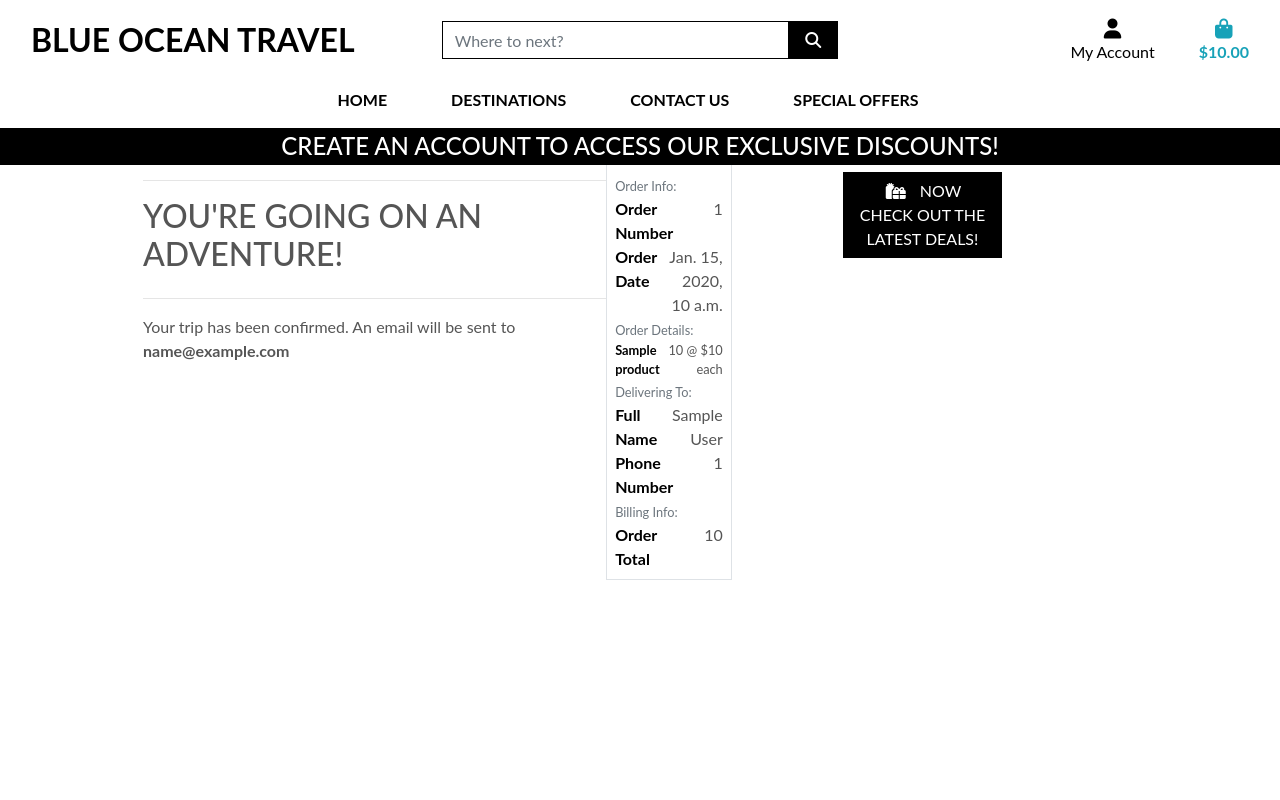
After one commit to d-lynch95/Blue_Ocean_Travel, a Django app: template contact/templates/contact/contact_success.html in a window 1280 px wide. The commit adds this page. Run offline with Django 3.2, Linux system fonts and the light colour scheme; the template is opened without the code that fills it: most values are stand-ins (such as "Sample title", 1, 10 or a date in 2020); parts of the project's set-up code (start-up, migrations or seed data) failed here and were passed over; some libraries are stand-ins or nearby versions.

Commit message:
add why us section to index page and create contact_success page

```diff
--- a/contact/templates/contact/contact.html
+++ b/contact/templates/contact/contact.html
@@ -19,11 +19,11 @@
                 <hr class="w-50 mb-1">
             </div>
         </div>
-        <div class="row">
+        <div class="row d-flex justify-content-center">
             <div class="row">
                 <div class="col-12 col-lg-6">
                     <p class="text-muted">Fill out the form below to Contact Us</p>
-                    <form action="{% url 'contact' %}" method="POST" id="payment-form">
+                    <form action="{% url 'contact' %}" method="POST" id="payment-form" class="justify-content-center">
                         {% csrf_token %}
                         <fieldset class="rounded px-3 mb-5">
                             <legend class="fieldset-label small text-black px-2 w-auto">Details</legend>
--- /dev/null
+++ b/contact/templates/contact/contact_success.html
@@ -0,0 +1,126 @@
+{% extends "base.html" %}
+{% load static %}
+
+{% block extra_css %}
+    <link rel="stylesheet" href="{% static 'checkout/css/checkout.css' %}">
+{% endblock %}
+
+{% block page_header %}
+    <div class="container header-container">
+        <div class="row">
+            <div class="col"></div>
+        </div>
+    </div>
+{% endblock %}
+
+{% block content %}
+    <div class="overlay"></div>
+    <div class="container">
+        <div class="row">
+            <div class="col">
+                <hr>
+                <h2 class="logo-font mb-4">You're going on an adventure!</h2>
+                <hr>
+                <p> Your trip has been confirmed. An email will be sent to <strong>{{order.email}}</strong> </p>
+            </div>
+        </div>
+        <div class="row">
+            <div class="col-12 col-lg-7">
+                <div class="order-confirmation-wrapper p-2 border">
+                    <div class="row">
+                        <div class="col">
+                            <small class="text-muted">Order Info:</small>
+                        </div>
+                    </div>
+
+                    <div class="row">
+                        <div class="col-12 col-md-4">
+                            <p class="mb-0 text-black font-weight-bold">Order Number</p>
+                        </div>
+                        <div class="col-12 col-md-8 text-md-right">
+                            <p class="mb-0">{{ order.order_number }}</p>
+                        </div>
+                    </div>
+
+                    <div class="row">
+                        <div class="col-12 col-md-4">
+                            <p class="mb-0 text-black font-weight-bold">Order Date</p>
+                        </div>
+                        <div class="col-12 col-md-8 text-md-right">
+                            <p class="mb-0">{{ order.date }}</p>
+                        </div>
+                    </div>
+
+                    <div class="row">
+                        <div class="col">
+                            <small class="text-muted">Order Details:</small>
+                        </div>
+                    </div>
+
+                    {% for item in order.lineitems.all %}
+                    <div class="row">
+                        <div class="col-12 col-md-4">
+                            <p class="small mb-0 text-black font-weight-bold">
+                                {{ item.product.name }}
+                            </p>
+                        </div>
+                        <div class="col-12 col-md-8 text-md-right">
+                            <p class="small mb-0">{{ item.quantity }} @ ${{ item.product.price }} each</p>
+                        </div>
+                    </div>
+                    {% endfor %}
+
+                    <div class="row">
+                        <div class="col">
+                            <small class="text-muted">Delivering To:</small>
+                        </div>
+                    </div>
+
+                    <div class="row">
+                        <div class="col-12 col-md-4">
+                            <p class="mb-0 text-black font-weight-bold">Full Name</p>
+                        </div>
+                        <div class="col-12 col-md-8 text-md-right">
+                            <p class="mb-0">{{ order.full_name }}</p>
+                        </div>
+                    </div>
+                    <div class="row">
+                        <div class="col-12 col-md-4">
+                            <p class="mb-0 text-black font-weight-bold">Phone Number</p>
+                        </div>
+                        <div class="col-12 col-md-8 text-md-right">
+                            <p class="mb-0">{{ order.phone_number }}</p>
+                        </div>
+                    </div>
+
+                    <div class="row">
+                        <div class="col">
+                            <small class="text-muted">Billing Info:</small>
+                        </div>
+                    </div>
+
+                    <div class="row">
+                        <div class="col-12 col-md-4">
+                            <p class="mb-0 text-black font-weight-bold">Order Total</p>
+                        </div>
+                        <div class="col-12 col-md-8 text-md-right">
+                            <p class="mb-0">{{ order.order_total }}</p>
+                        </div>
+                    </div>
+                </div>
+            </div>
+        </div>
+
+        <div class="row">
+			<div class="col-12 col-lg-7 text-right">
+                <!-- Add in link to discounts section here -->
+				<a href="#" class="btn btn-black rounded-0 my-2">
+					<span class="icon mr-2">
+						<i class="fas fa-gifts"></i>
+					</span>
+					<span class="text-uppercase">Now check out the latest deals!</span>
+				</a>
+			</div>
+		</div>
+    </div>
+{% endblock %}
--- a/static/css/base.css
+++ b/static/css/base.css
@@ -3,11 +3,17 @@ html {
 }
 
 body {
-    background: url('/media/whitehaven.jpg') no-repeat center center fixed;
+    background: url() no-repeat center center fixed;
     background-size: cover;
     height: calc(100vh - 164px);
     color: #555;
     font-family: 'Lato';
+    background-color: whitesmoke;
+}
+
+.container {
+    display: flex;
+
 }
 
 /* from Bulma */
@@ -98,6 +104,41 @@ body {
     cursor: pointer;
 }
 
+
+/* Code for Why us section borrowed from backpackerdeals.com  */
+
+.temp-content h1 {
+    font-size: 30px;
+    font-weight: bold;
+}
+
+.section-row {
+    background-color: white;
+}
+
+
+
+@media screen and (max-width: 900px) {
+
+    .hide-mobile {
+        display: none;
+    }
+}
+
+@media screen and (min-width: 900px) {
+    .hide-desktop {
+        display: none;
+        padding: 10vh;
+    }
+
+    .col-4 {
+        width: 33%;
+        float: left;
+        padding: 1%;
+    }
+
+}
+
 /* ------------------------------- bootstrap toasts */
 
 .message-container {
```
Also changed, not shown: home/templates/home/index.html (+33 -1 lines), README.md.
